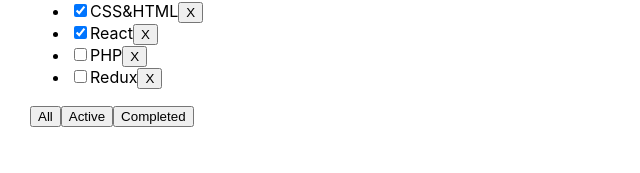
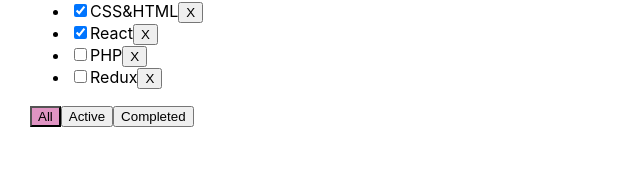
Before and after one commit to melfiqq/00-proj-todolist, a React (Create React App) app: page / in a window 1280 px wide. Shown: the part 127-300 px from the top of the page, without its empty margins (0-640 px from the left). Built offline with nearby package versions, Linux system fonts and the light colour scheme.

Commit message:
active-button-color-added

```diff
--- a/src/App.css
+++ b/src/App.css
@@ -14,3 +14,7 @@
 .error-message {
   color: red;
 }
+
+.active-filter {
+  background-color: rgb(224, 148, 195);
+}
--- a/src/App.tsx
+++ b/src/App.tsx
@@ -14,6 +14,7 @@
     { id: v1(), title: "PHP", isDone: false },
     { id: v1(), title: "Redux", isDone: false }
   ]);
+
   let [filter, setFilter] = useState<FilterValueType>("all");
 
   function removeTask(id: string) {
@@ -63,6 +64,7 @@
         changeFilter={changeFilter}
         addTask={addTask}
         changeTaskStatus={changeStatus}
+        filter={filter}
       />
     </div>
   );
--- a/src/Todolist.tsx
+++ b/src/Todolist.tsx
@@ -15,6 +15,7 @@
     changeFilter: (value: FilterValueType) => void
     addTask: (title: string) => void
     changeTaskStatus: (id: string, isDone: boolean) => void
+    filter: FilterValueType
 }
 
 export function Todolist(props: PropsType) {
@@ -90,9 +91,9 @@
       </ul>
 
       <div>
-        <button onClick={onAllClickHandler}>All</button>
-        <button onClick={onActiveClickHandler}>Active</button>
-        <button onClick={onCompletedClickHandler}>Completed</button>
+        <button className={props.filter === 'all' ? "active-filter" : ""} onClick={onAllClickHandler}>All</button>
+        <button className={props.filter === 'active' ? "active-filter" : ""} onClick={onActiveClickHandler}>Active</button>
+        <button className={props.filter === 'completed' ? "active-filter" : ""} onClick={onCompletedClickHandler}>Completed</button>
       </div>
     </div>
   )
```
